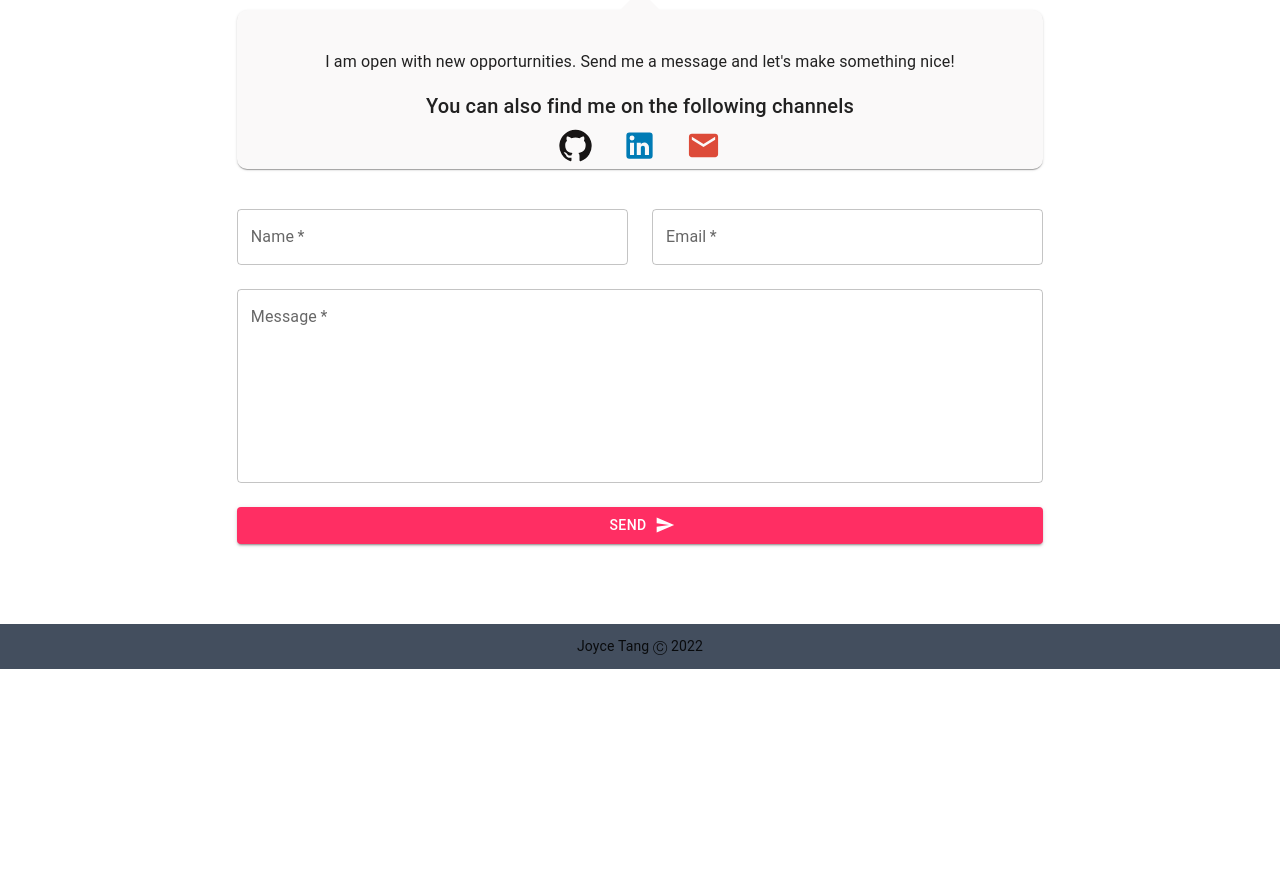
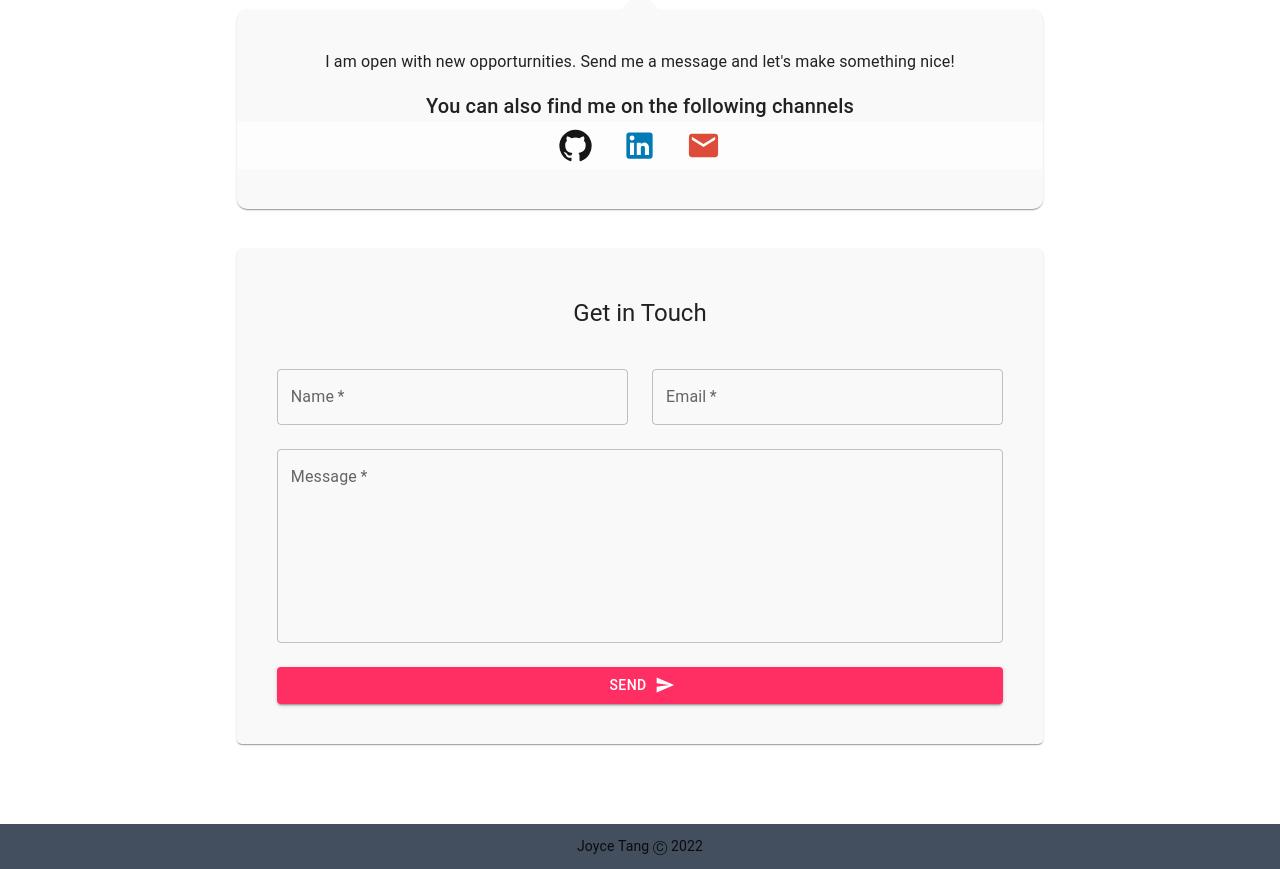
Before and after one commit to joycethh/portflio, a React (Create React App) app: page / in a window 1280 px wide. Shown: the part 3120-3989 px from the top of the page. Before the commit the page ends 3789 px from the top, so only its background shows below. Built offline with nearby package versions, Linux system fonts and the light colour scheme.

Commit message:
complete contact section

```diff
--- a/src/Socials.js
+++ b/src/Socials.js
@@ -1,15 +1,15 @@
 import React from "react";
-import { Stack, Button } from "@mui/material";
+import { Box, Button } from "@mui/material";
 
 import { GitHub, LinkedIn, Email } from "@mui/icons-material/";
 const Socials = () => {
   return (
     <div>
-      <Stack
-        direction="row"
+      <Box
         sx={{
           display: "flex",
           justifyContent: "center",
+          backgroundColor: "#fdfdfd",
         }}
       >
         <Button
@@ -33,7 +33,7 @@ const Socials = () => {
         >
           <Email sx={{ fontSize: { xs: 25, md: 35 } }} />
         </Button>
-      </Stack>
+      </Box>
     </div>
   );
 };
--- a/src/contact/Contact.js
+++ b/src/contact/Contact.js
@@ -3,7 +3,6 @@ import { useRef, useState } from "react";
 import {
   Box,
   Typography,
-  Paper,
   Dialog,
   DialogTitle,
   DialogContent,
--- a/src/contact/Elements.js
+++ b/src/contact/Elements.js
@@ -4,7 +4,7 @@ export const SpeechBubble = styled(Paper)(({ theme }) => ({
   position: "relative",
   background: "#faf9f9",
   borderRadius: "10px",
-  padding: 0,
+  paddingBottom: theme.spacing(5),
 
   "::after": {
     content: `""`,
--- a/src/contact/Form.js
+++ b/src/contact/Form.js
@@ -1,5 +1,13 @@
 import React from "react";
-import { Box, TextField, Grid, Button } from "@mui/material";
+import {
+  Box,
+  TextField,
+  Grid,
+  Button,
+  Paper,
+  Typography,
+  styled,
+} from "@mui/material";
 
 import { Send } from "@mui/icons-material/";
 
@@ -20,14 +28,24 @@ const Input = ({ half, name, label, type, rows }) => {
   );
 };
 
+const TitleBox = styled("div")(({ theme }) => ({
+  paddingTop: theme.spacing(6),
+  display: "flex",
+  justifyContent: "center",
+  textAlign: "center",
+}));
+
 const Form = () => {
   return (
     <Box pt={5}>
-      <Grid container spacing={3}>
+      <Paper sx={{ backgroundColor: "#faf9f9", borderRadius: "5px" }}>
+        <TitleBox>
+          <Typography variant="h5">Get in Touch</Typography>
+        </TitleBox>
+        <Grid container spacing={3} p={5}>
           <Input name="name" label="Name" half />
           <Input name="email" label="Email" type="email" half />
           <Input name="message" label="Message" multiline rows={7} />
-
           <Grid item xs={12} sx={{ display: "flex", justifyContent: "center" }}>
             <Button
               variant="contained"
@@ -40,6 +58,7 @@ const Form = () => {
             </Button>
           </Grid>
         </Grid>
+      </Paper>
     </Box>
   );
 };
```
Lines whose indentation alone changed are shown as unchanged.
